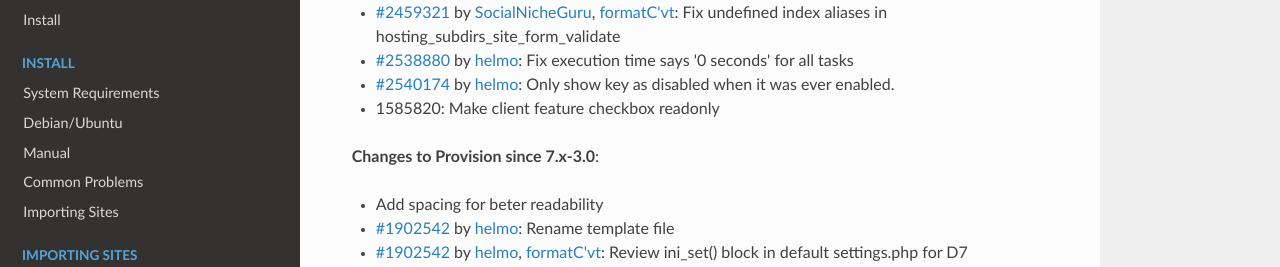
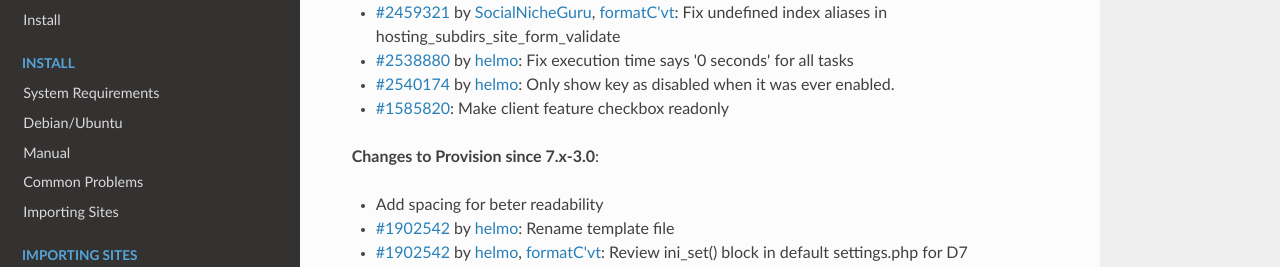
Before and after one commit to aegir-project/documentation, an MkDocs documentation site: the page built from docs/release-notes/3.1-release-notes.md, in a window 1280 px wide and 900 px high, scrolled down 368 px. Shown: the part 159-426 px from the top of the window. Built offline with MkDocs 1.6.1, drawn with Linux system fonts in a browser that asks for light colours; nearby versions of some CDN libraries; old or Windows-style settings are respelled for this version of MkDocs; part of the change alters nothing that is shown.

```diff
--- a/docs/release-notes/3.1-release-notes.md
+++ b/docs/release-notes/3.1-release-notes.md
@@ -20,7 +20,7 @@ Changes
 *   [#2459321](https://drupal.org/node/2459321) by [SocialNicheGuru](/u/socialnicheguru), [formatC'vt](/u/formatc'vt): Fix undefined index aliases in hosting_subdirs_site_form_validate
 *   [#2538880](https://drupal.org/node/2538880) by [helmo](/u/helmo): Fix execution time says '0 seconds' for all tasks
 *   [#2540174](https://drupal.org/node/2540174) by [helmo](/u/helmo): Only show key as disabled when it was ever enabled.
-*   1585820: Make client feature checkbox readonly
+*   [#1585820](https://drupal.org/node/1585820): Make client feature checkbox readonly
 
 **Changes to Provision since 7.x-3.0**:
 
```
